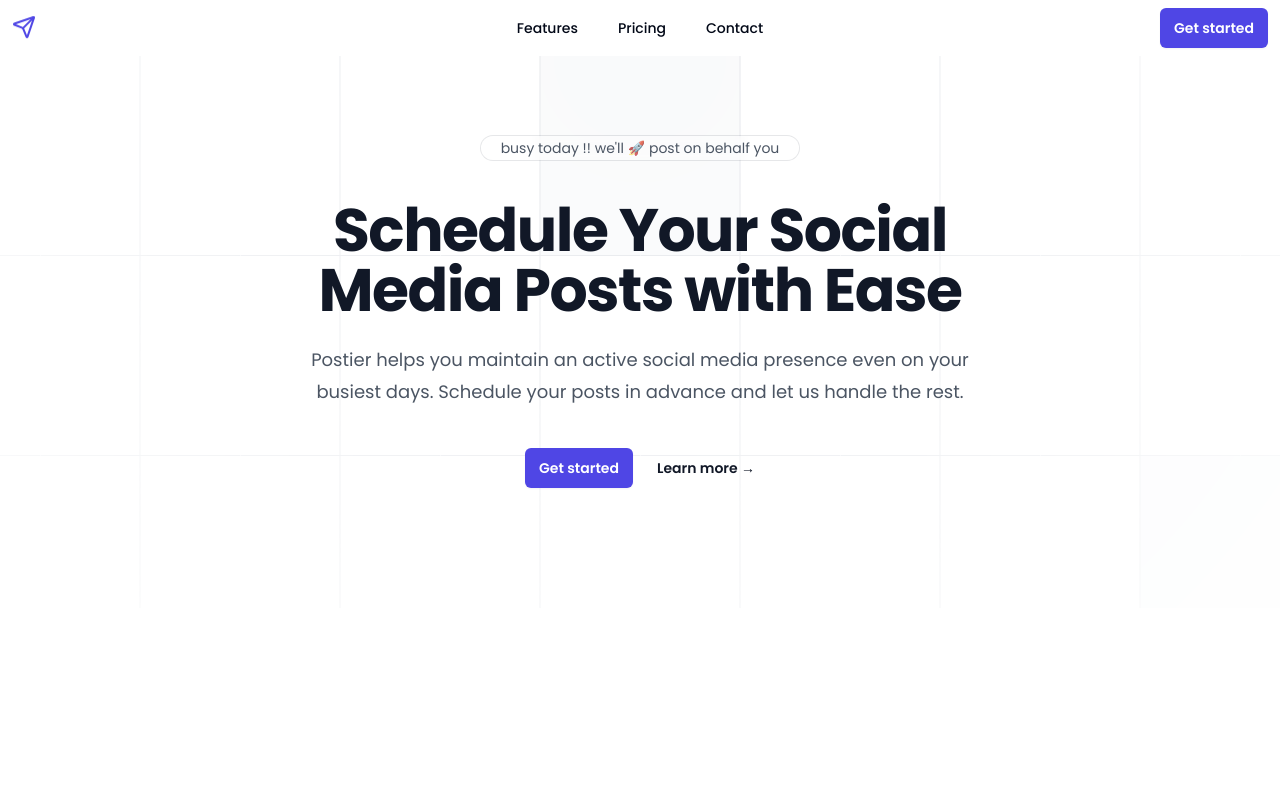
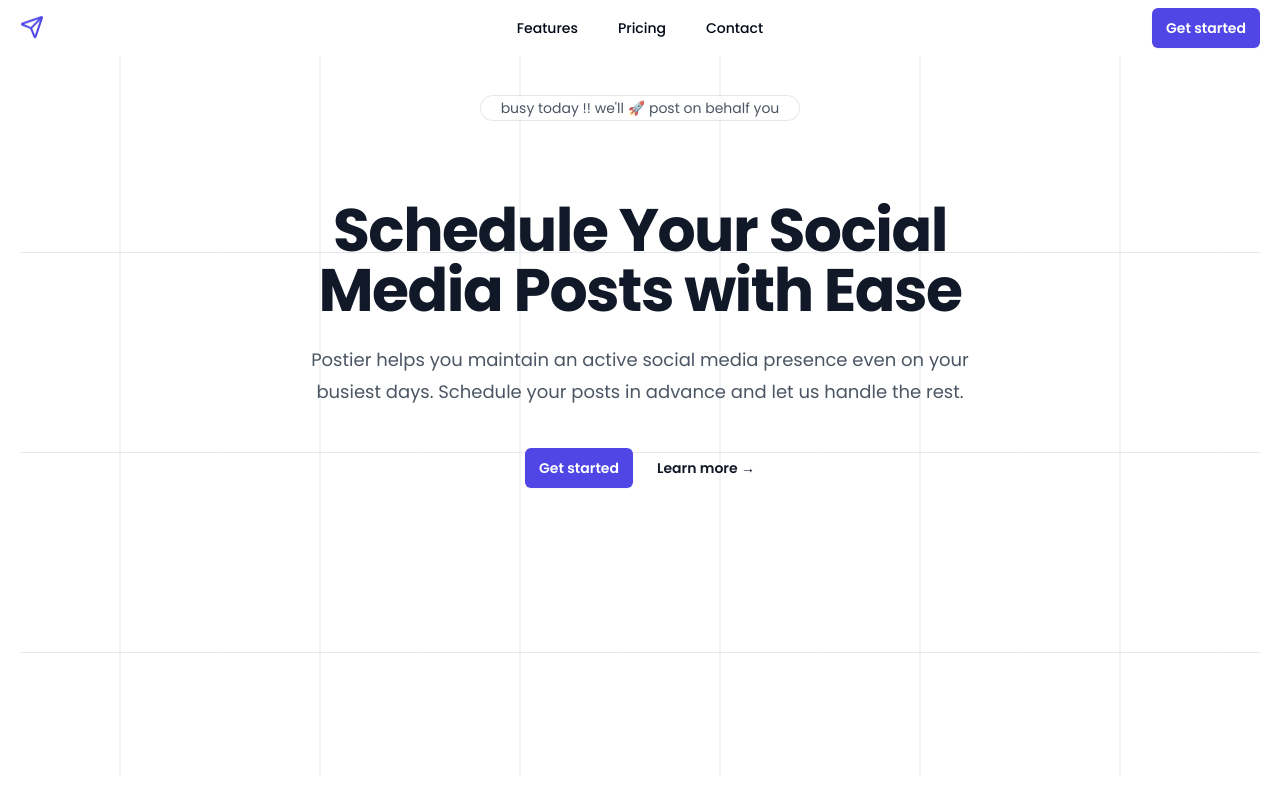
Before and after one commit to adilkadivala/postier, a Next.js app in the folder client/: page / in a window 1280 px wide. Built offline with nearby package versions, Linux system fonts and the light colour scheme.

Commit message:
build error solving

```diff
--- a/client/app/page.tsx
+++ b/client/app/page.tsx
@@ -4,9 +4,9 @@
 
 export default function Home() {
   return (
-    <>
+    <div className="px-5 w-full h-full">
       <Navbar />
       <Hero />
-    </>
+    </div>
   );
 }
--- a/client/components/hero.tsx
+++ b/client/components/hero.tsx
@@ -14,11 +14,11 @@
   }
 
   return (
-    <div className="relative isolate px-6 overflow-hidden">
+    <div className="relative overflow-hidden w-full min-h-[90vh]">
       {/* Geometric Background */}
-      <div className="absolute  inset-0 -z-10 overflow-hidden  flex items-center justify-center">
+      <div className="absolute inset-0 -z-10 -top-1 overflow-hidden flex items-center justify-center">
         <svg
-          className="absolute left-[max(50%,25rem)] top-0 h-[100vh] w-[100vw] -translate-x-1/2 stroke-gray-200 [mask-image:radial-gradient(64rem_64rem_at_top,white,transparent)] dark:stroke-gray-700"
+          className="absolute inset-0 w-full h-full stroke-gray-200 dark:stroke-slate-900"
           aria-hidden="true"
         >
           <defs>
@@ -26,23 +26,11 @@
               id="e813992c-7d03-4cc4-a2bd-151760b470a0"
               width={200}
               height={200}
-              x="50%"
-              y={-1}
               patternUnits="userSpaceOnUse"
             >
               <path d="M100 200V.5M.5 .5H200" fill="none" />
             </pattern>
           </defs>
-          <svg
-            x="50%"
-            y={-1}
-            className="overflow-visible fill-gray-50 dark:fill-gray-900/30"
-          >
-            <path
-              d="M-100.5 0h201v201h-201Z M699.5 0h201v201h-201Z M499.5 400h201v201h-201Z M-300.5 600h201v201h-201Z"
-              strokeWidth={0}
-            />
-          </svg>
           <rect
             width="100%"
             height="100%"
@@ -52,15 +40,15 @@
         </svg>
       </div>
 
-      <div className="mx-auto max-w-2xl py-16 md:py-20">
+      <div className="mx-auto max-w-2xl py-10 md:py-10">
         <div className="flex justify-center">
           <div className="relative rounded-full px-1 md:px-5 text-sm leading-6 text-gray-600 ring-1 ring-gray-900/10 hover:ring-gray-900/20 dark:text-gray-300 dark:ring-gray-700/10 dark:hover:ring-gray-700/20 backdrop-blur-sm bg-white/30 dark:bg-gray-800/30">
-            busy today !! we'll <span className="animate-pulse">🚀 </span> post
+            busy today !! we&#39;ll <span className="animate-pulse">🚀 </span> post
             on behalf you
           </div>
         </div>
 
-        <div className="text-center py-10">
+        <div className="text-center py-20">
           <h1 className="text-4xl font-bold tracking-tight text-gray-900 sm:text-6xl dark:text-white">
             Schedule Your Social Media Posts with Ease
           </h1>
--- a/client/components/navbar.tsx
+++ b/client/components/navbar.tsx
@@ -9,25 +9,22 @@
   const [isMenuOpen, setIsMenuOpen] = useState(false);
 
   return (
-    <header
-      className="sticky top-0 z-50 w-[100vw] bg-background/95 backdrop-blur'
-     supports-[backdrop-filter]:bg-background/60"
-    >
-      <div className="container flex h-14 w-full items-center justify-between px-3">
+    <header className="sticky top-0 z-50  bg-background/50 backdrop-blur supports-[backdrop-filter]:bg-background/60">
+      <div className="container flex h-14 w-full items-center justify-between">
         {/* Logo */}
-        <Link href="/" className="flex items-center w-1/6">
+        <Link href="/" className="flex items-center w-1/4">
           <Send className="animate-bounce text-indigo-600" />
         </Link>
 
         {/* Desktop Navigation */}
-        <nav className="hidden md:flex items-center justify-center space-x-10 text-sm font-medium w-4/6">
+        <nav className="hidden md:flex items-center justify-center space-x-10 text-sm font-medium w-2/4">
           <Link href="#features">Features</Link>
           <Link href="#pricing">Pricing</Link>
           <Link href="#contact">Contact</Link>
         </nav>
 
         {/* CTA Button (Desktop) */}
-        <div className="w-1/6 hidden md:flex items-center justify-end">
+        <div className=" hidden md:flex items-center justify-end w-1/4">
           <Link
             href="/history"
             className="rounded-md bg-indigo-600 px-3.5 py-2.5 text-sm font-semibold text-white shadow-sm
```
